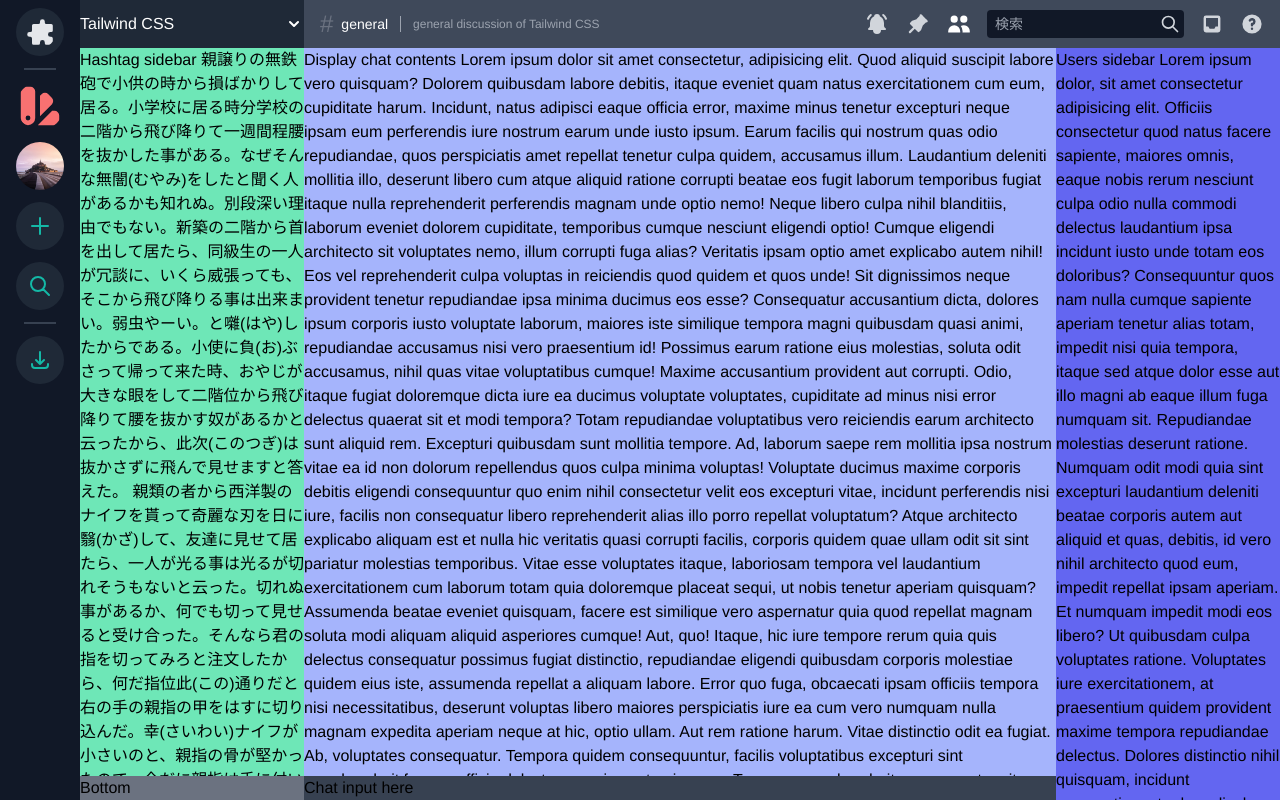
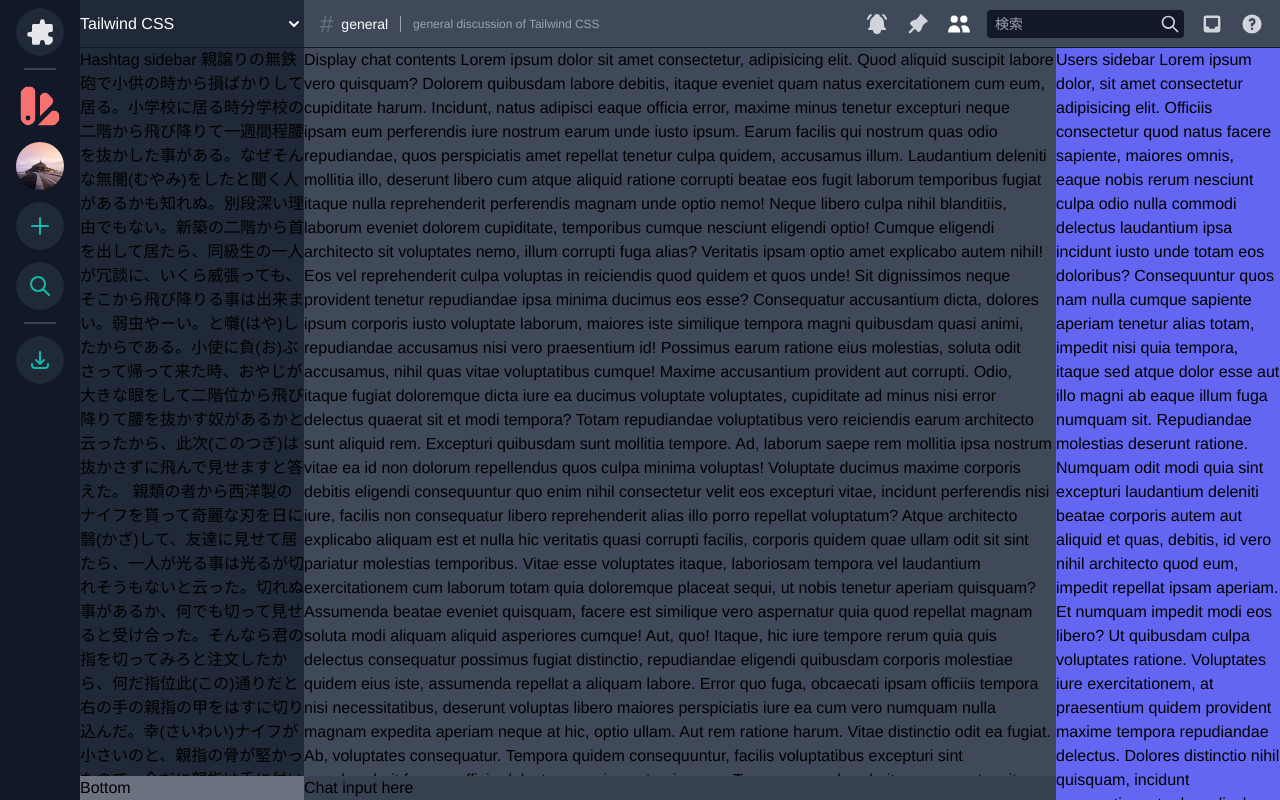
Before and after one commit to miya-start/next-chat, a Next.js app: page / in a window 1280 px wide. Built offline with nearby package versions, Linux system fonts and the light colour scheme.

Commit message:
Add borders on top bar

```diff
--- a/pages/index.tsx
+++ b/pages/index.tsx
@@ -95,13 +95,13 @@ const Home: NextPage = () => {
           className="flex h-12 text-white"
           aria-label="チャンネルのヘッダー"
         >
-          <div className="flex-none flex justify-between items-center w-56 bg-gray-800">
+          <div className="flex-none flex justify-between items-center w-56 bg-gray-800 border-b border-gray-900">
             <div>Tailwind CSS</div>
             <span>
               <ChevronDownIcon className="h-5 w-5" />
             </span>
           </div>
-          <div className="flex-1 flex justify-between items-center px-4 bg-gray-750">
+          <div className="flex-1 flex justify-between items-center px-4 bg-gray-750 border-b border-gray-900">
             <div className="flex items-center">
               <div className="text-2xl text-gray-500">#</div>
               <div className="ml-2 text-sm">general</div>
@@ -156,8 +156,8 @@ const Home: NextPage = () => {
             </div>
           </div>
         </section>
-        <div className="flex-1 bg-blue-500 flex overflow-y-hidden">
-          <aside className="bg-green-300 w-56 flex-none flex flex-col justify-between">
+        <div className="flex-1 flex overflow-y-hidden">
+          <aside className="bg-gray-800 w-56 flex-none flex flex-col justify-between">
             <div className="overflow-y-auto">
               Hashtag sidebar
               親譲りの無鉄砲で小供の時から損ばかりして居る。小学校に居る時分学校の二階から飛び降りて一週間程腰を抜かした事がある。なぜそんな無闇(むやみ)をしたと聞く人があるかも知れぬ。別段深い理由でもない。新築の二階から首を出して居たら、同級生の一人が冗談に、いくら威張っても、そこから飛び降りる事は出来まい。弱虫やーい。と囃(はや)したからである。小使に負(お)ぶさって帰って来た時、おやじが大きな眼をして二階位から飛び降りて腰を抜かす奴があるかと云ったから、此次(このつぎ)は抜かさずに飛んで見せますと答えた。
@@ -166,9 +166,9 @@ const Home: NextPage = () => {
             </div>
             <div className="bg-gray-500">Bottom</div>
           </aside>
-          <div className="flex-1 bg-green-500 flex justify-between">
+          <div className="flex-1 flex justify-between">
             <main
-              className="flex-1 bg-indigo-300 flex flex-col justify-between"
+              className="flex-1 bg-gray-750 flex flex-col justify-between"
               aria-label="一般 (チャンネル)"
             >
               <div className="overflow-y-auto">
```
